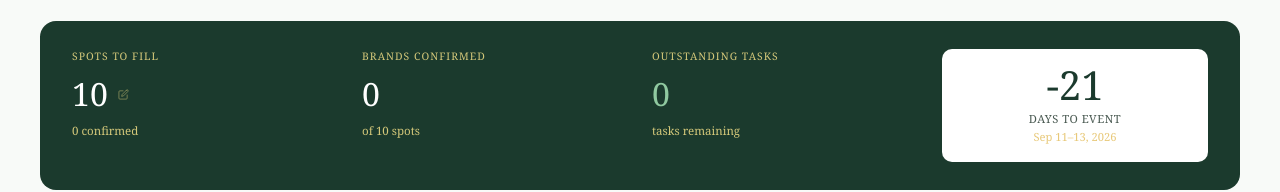
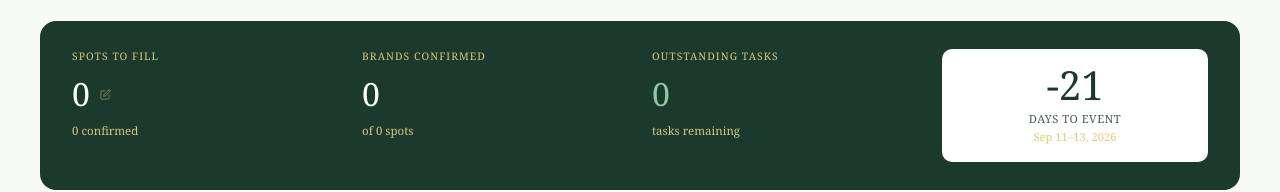
Before and after one commit to Yinka011/poplan, a Next.js app: page /login/organizer/events/1 in a window 1280 px wide. Shown: the part 219-411 px from the top of the page. Built offline with nearby package versions, Linux system fonts and the light colour scheme; no server answers; the database is empty.

Commit message:
Fix default spots to fill - default 0 not 10

```diff
--- a/src/components/dashboard/EventDashboard.tsx
+++ b/src/components/dashboard/EventDashboard.tsx
@@ -25,9 +25,9 @@ export function EventDashboard({ event }: EventDashboardProps) {
   const { organizerEmail } = useOrganizer();
   const [brandsCount, setBrandsCount] = useState(0);
   const [outstandingTasks, setOutstandingTasks] = useState(0);
-  const [spotsToFill, setSpotsToFill] = useState(10);
+  const [spotsToFill, setSpotsToFill] = useState(0);
   const [editingSpots, setEditingSpots] = useState(false);
-  const [newSpots, setNewSpots] = useState("10");
+  const [newSpots, setNewSpots] = useState("0");
   const [venueAddress, setVenueAddress] = useState("");
   const [editingAddress, setEditingAddress] = useState(false);
   const [newAddress, setNewAddress] = useState("");
@@ -63,7 +63,6 @@ export function EventDashboard({ event }: EventDashboardProps) {
   const fetchData = async () => {
     const { data: { user } } = await supabase.auth.getUser();
     const orgEmail = user?.email || "";
-    console.log("EventDashboard fetchData orgEmail:", orgEmail, "city:", event.city);
     if (!orgEmail) return;
     const [brandsRes, checklistRes, settingsRes] = await Promise.all([
       supabase.from("brands").select("id").eq("event", event.city).eq("organizer_email", orgEmail),
```
